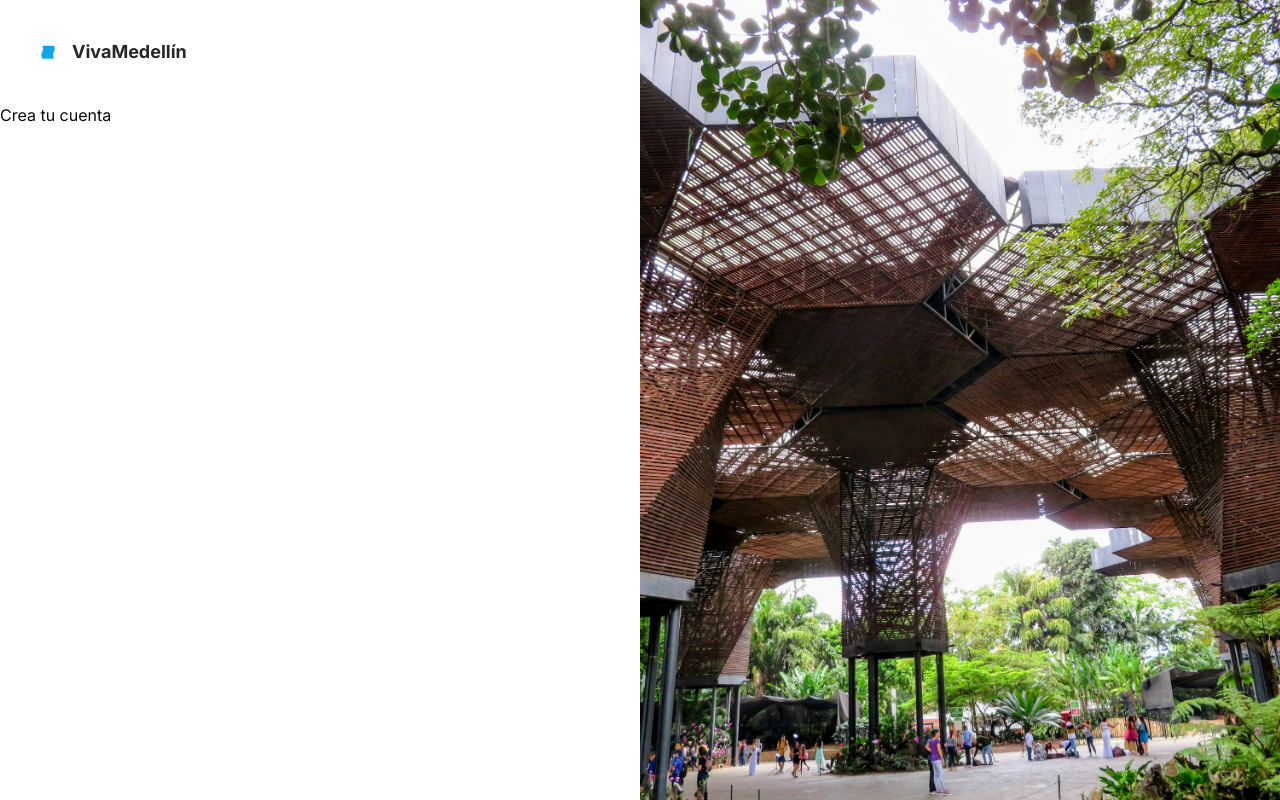
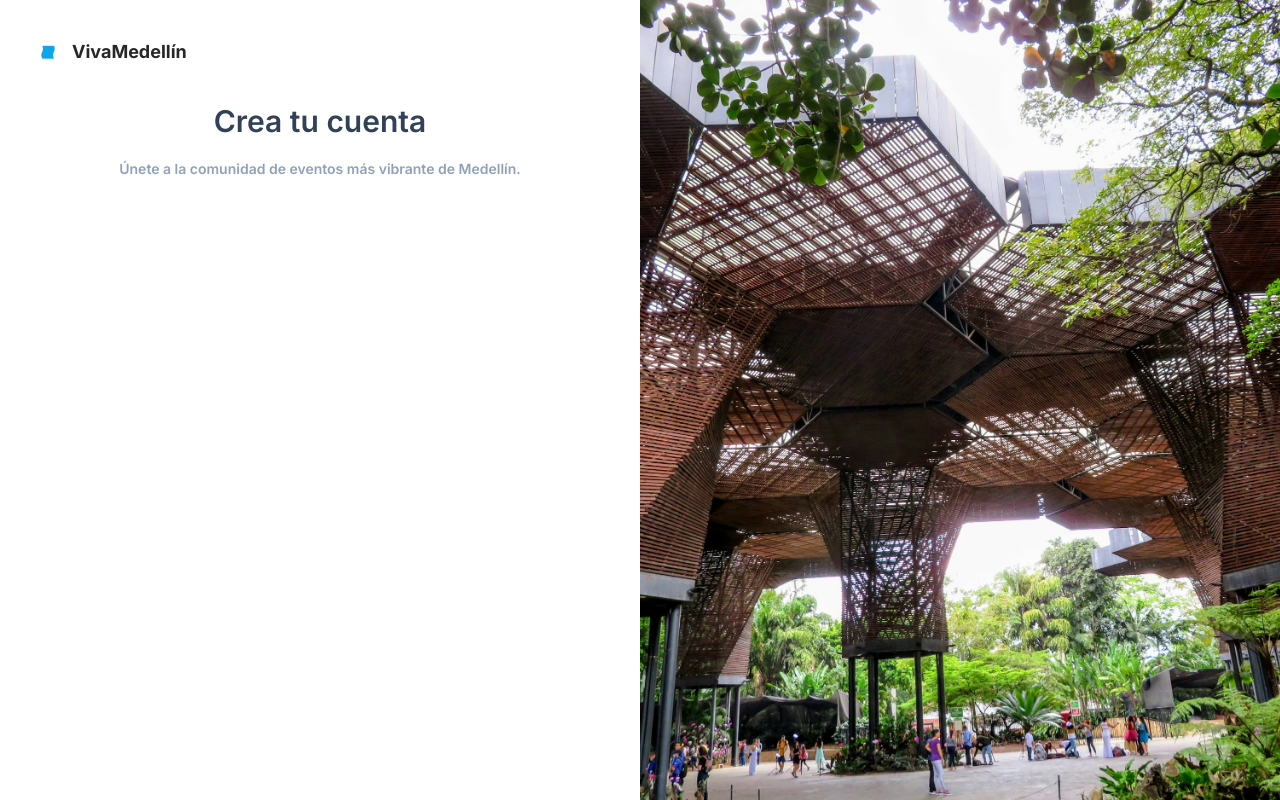
Before and after one commit to Code-factory-20252/vivaMedellin-frontend, a Next.js app: page /auth/register in a window 1280 px wide. Built offline with nearby package versions, Linux system fonts and the light colour scheme.

Commit message:
add title to register page

```diff
--- a/src/app/auth/register/page.tsx
+++ b/src/app/auth/register/page.tsx
@@ -1,3 +1,8 @@
+import { Input } from "@/components/ui/input"
+
 export default function Page() {
-  return <><h2>Crea tu cuenta</h2></>;
+  return <div className="flex flex-col items-center gap-5">
+    <h2 className="text-slate-700 font-semibold text-[30px] leading-[36px] tracking-[-0.75%] text-center">Crea tu cuenta</h2>
+    <p className="text-slate-400 font-semibold text-[14px] leading-[20px] tracking-[0%] text-center">Únete a la comunidad de eventos más vibrante de Medellín.</p>
+  </div>;
 }
```
